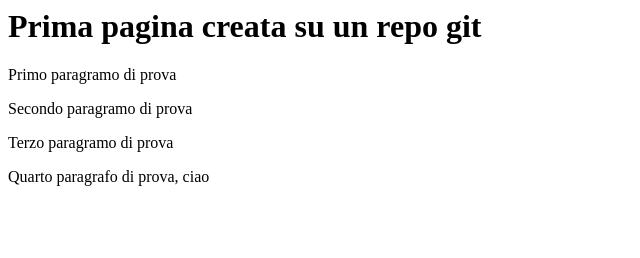
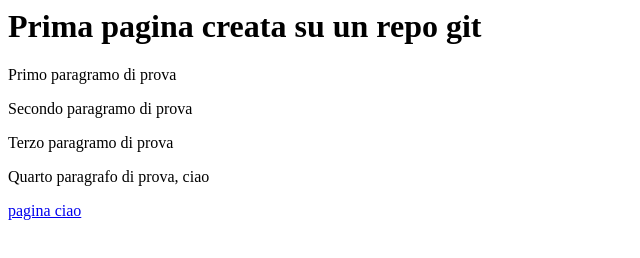
Before and after one commit to marcomoratto98/git-test-iot, a plain HTML site: page index.html in a window 1280 px wide. Shown: the full height of the page, 0-640 px from the left. Drawn offline with Linux system fonts and the light colour scheme.

Commit message:
aggiunto link

```diff
--- a/index.html
+++ b/index.html
@@ -7,5 +7,6 @@
 <p>Secondo paragramo di prova</p>
 <p>Terzo paragramo di prova</p>
 <p>Quarto paragrafo di prova, ciao</p>
+<a href="ciao.html">pagina ciao</a>
 </body>
 </html>
```
